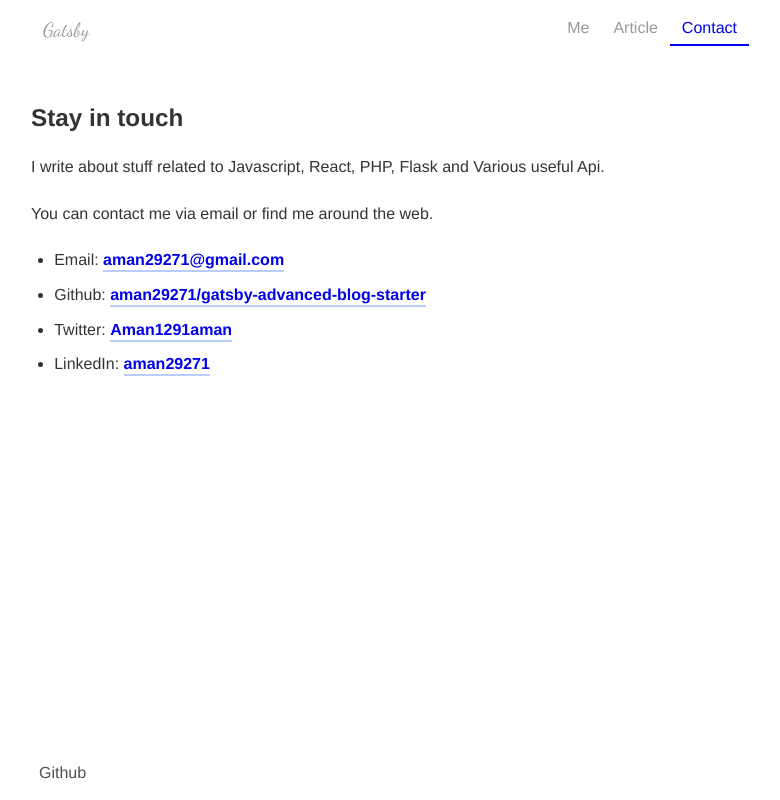
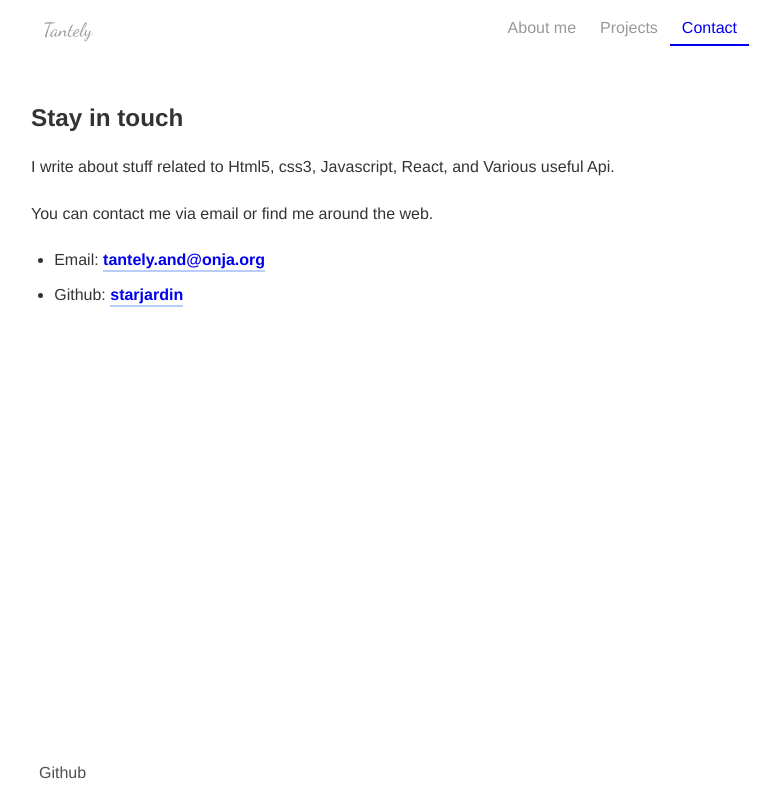
Before and after one commit to starjardin/gatsby-portfolio, a Gatsby site: page /contact in a window 1280 px wide. Shown: the whole page, without its empty margins (250-1030 px from the left). Built offline with nearby package versions, Linux system fonts and the light colour scheme; Gatsby itself is replaced by a stand-in of ours; some packages are replaced by stand-ins of ours.

Commit message:
edited email address, github name and about me

```diff
--- a/data/siteConfig.js
+++ b/data/siteConfig.js
@@ -1,45 +1,43 @@
 const config = {
-    siteTitle: "Gatsby", // Site title.
-    siteShortDesc: "Gatsby advanced starter blog",
-    siteLogo: "/logos/logo-1024.png", // Logo used for SEO and manifest.
-    siteUrl: "https://www.example.com", // Domain of your website without pathPrefix.
-    siteDescription: "A GatsbyJS stater with Advanced design in mind.", // Website description used for RSS feeds/meta description tag.
-    siteRss: "/rss.xml", // Path to the RSS file.
-    googleAnalyticsID: "UA-47311644-5", // GA tracking ID.
-    postDefaultCategoryID: "Tech", // Default category for posts.
-    dateFromFormat: "YYYY-MM-DD", // Date format used in the frontmatter.
-    dateFormat: "DD/MM/YYYY", // Date format for display.
-    userName: "Gatsby", // Username to display in the author segment.
-    userEmail: "aman29271@gmail.com", // Email used for RSS feed's author segment
-    userLocation: "India", // User location to display in the author segment.
-    userAvatar: "", // User avatar to display in the author segment.
+	siteTitle: 'Gatsby', // Site title.
+	siteShortDesc: 'Gatsby advanced starter blog',
+	siteLogo: '/logos/logo-1024.png', // Logo used for SEO and manifest.
+	siteUrl: 'https://www.example.com', // Domain of your website without pathPrefix.
+	siteDescription: 'A GatsbyJS stater with Advanced design in mind.', // Website description used for RSS feeds/meta description tag.
+	siteRss: '/rss.xml', // Path to the RSS file.
+	googleAnalyticsID: 'UA-47311644-5', // GA tracking ID.
+	postDefaultCategoryID: 'Tech', // Default category for posts.
+	dateFromFormat: 'YYYY-MM-DD', // Date format used in the frontmatter.
+	dateFormat: 'DD/MM/YYYY', // Date format for display.
+	userName: 'Tantely', // Username to display in the author segment.
+	userEmail: 'tantely.and@onja.org', // Email used for RSS feed's author segment
+	userLocation: 'Madagascar', // User location to display in the author segment.
+	userAvatar: '', // User avatar to display in the author segment.
 	userDescription:
 		"Yeah, I like animals better than people sometimes... Especially dogs. Dogs are the best. Every time you come home, they act like they haven't seen you in a year. And the good thing about dogs... is they got different dogs for different people.", // User description to display in the author segment.
 	// Links to social profiles/projects you want to display in the author segment/navigation bar.
 	userLinks: [
 		{
-        label: "github",
-        username: "aman29271/gatsby-advanced-blog-starter",
+			label: 'github',
+			username: 'starjardin'
 		},
 		{
-        label: "twitter",
-        username: "Aman1291aman",
+			label: 'twitter',
+			username: 'Honey'
 		},
 		{
-          label: "linkedIn",
-          username: "aman29271",
+			label: 'linkedIn',
+			username: 'aman29271'
 		}
 	],
-    copyright: "Copyright © 2019. Advanced User", // Copyright string for the footer of the website and RSS feed.
-    themeColor: "#c62828", // Used for setting manifest and progress theme colors.
-    backgroundColor: "#e0e0e0" // Used for setting manifest background color.
-  };
+	copyright: 'Copyright © 2019. Advanced User', // Copyright string for the footer of the website and RSS feed.
+	themeColor: '#c62828', // Used for setting manifest and progress theme colors.
+	backgroundColor: '#e0e0e0' // Used for setting manifest background color.
+}
 // Make sure siteUrl doesn't have an ending forward slash
-if (config.siteUrl.substr(-1) === "/")
-config.siteUrl = config.siteUrl.slice(0, -1);
+if (config.siteUrl.substr(-1) === '/') config.siteUrl = config.siteUrl.slice(0, -1)
 
 // Make sure siteRss has a starting forward slash
-if (config.siteRss && config.siteRss[0] !== "/")
-config.siteRss = `/${config.siteRss}`;
+if (config.siteRss && config.siteRss[0] !== '/') config.siteRss = `/${config.siteRss}`
 
-module.exports = config;
+module.exports = config
--- a/public/page-data/about/page-data.json
+++ b/public/page-data/about/page-data.json
@@ -1 +1 @@
-{"componentChunkName":"component---src-pages-about-js","path":"/about/","result":{"pageContext":{}},"staticQueryHashes":["2199005656","2510540673"]}
+{"componentChunkName":"component---src-pages-about-js","path":"/about/","result":{"pageContext":{}},"staticQueryHashes":["2199005656","354268898"]}
--- a/public/page-data/contact/page-data.json
+++ b/public/page-data/contact/page-data.json
@@ -1 +1 @@
-{"componentChunkName":"component---src-pages-contact-js","path":"/contact/","webpackCompilationHash":"9184727d4eaabf167010","result":{"data":{"site":{"siteMetadata":{"Email":"aman29271@gmail.com","githubUsername":"aman29271","twitterUsername":"Aman1291aman","linkedInUsername":"aman29271"}}},"pageContext":{"isCreatedByStatefulCreatePages":true}}}
+{"componentChunkName":"component---src-pages-contact-js","path":"/contact/","result":{"pageContext":{}},"staticQueryHashes":["2199005656","2542273909"]}
--- a/public/page-data/dev-404-page/page-data.json
+++ b/public/page-data/dev-404-page/page-data.json
@@ -1 +1 @@
-{"componentChunkName":"component---cache-dev-404-page-js","path":"/dev-404-page/","result":{"data":{"allSitePage":{"nodes":[{"path":"/blog/fileapi"},{"path":"/blog/react"},{"path":"/blog/gatsby"},{"path":"/blog/xmlhttp"},{"path":"/tags/javascript"},{"path":"/tags/api"},{"path":"/404/"},{"path":"/about/"},{"path":"/blog/"},{"path":"/contact/"},{"path":"/"},{"path":"/404.html"}]}},"pageContext":{}},"staticQueryHashes":[]}
+{"componentChunkName":"component---cache-dev-404-page-js","path":"/dev-404-page/","result":{"data":{"allSitePage":{"nodes":[{"path":"/blog/fileapi"},{"path":"/blog/gatsby"},{"path":"/blog/react"},{"path":"/blog/xmlhttp"},{"path":"/tags/javascript"},{"path":"/tags/api"},{"path":"/404/"},{"path":"/about/"},{"path":"/blog/"},{"path":"/contact/"},{"path":"/"},{"path":"/404.html"}]}},"pageContext":{}},"staticQueryHashes":[]}
--- a/public/page-data/sq/d/2199005656.json
+++ b/public/page-data/sq/d/2199005656.json
@@ -1 +1 @@
-{"data":{"site":{"siteMetadata":{"title":"Gatsby","author":"Gatsby"}}}}
+{"data":{"site":{"siteMetadata":{"title":"Gatsby","author":"Tantely"}}}}
--- a/public/page-data/sq/d/2510540673.json
+++ b/public/page-data/sq/d/2510540673.json
@@ -1 +1 @@
-{"data":{"site":{"siteMetadata":{"githubUsername":"aman29271/gatsby-advanced-blog-starter","twitterUsername":"Aman1291aman","linkedInUsername":"aman29271"}}}}
+{"data":{"site":{"siteMetadata":{"githubUsername":"starjardin/gatsby-portfolio","twitterUsername":"Aman1291aman","linkedInUsername":"aman29271"}}}}
--- /dev/null
+++ b/public/page-data/sq/d/2542273909.json
@@ -0,0 +1 @@
+{"data":{"site":{"siteMetadata":{"Email":"tantely.and@onja.org","githubUsername":"starjardin"}}}}
--- a/public/page-data/sq/d/2900857611.json
+++ b/public/page-data/sq/d/2900857611.json
@@ -1 +1 @@
-{"data":{"site":{"siteMetadata":{"defaultTitle":"Gatsby","title":"Gatsby","defaultDescription":"A GatsbyJS stater with Advanced design in mind.","siteUrl":"https://www.example.com","defaultImage":"/logos/logo-1024.png","twitterUsername":"Aman1291aman"}}}}
+{"data":{"site":{"siteMetadata":{"defaultTitle":"Gatsby","title":"Gatsby","defaultDescription":"A GatsbyJS stater with Advanced design in mind.","siteUrl":"https://www.example.com","defaultImage":"/logos/logo-1024.png","twitterUsername":"Honey"}}}}
--- a/public/page-data/sq/d/3026985611.json
+++ b/public/page-data/sq/d/3026985611.json
@@ -1 +1 @@
-{"data":{"site":{"siteMetadata":{"Email":"aman29271@gmail.com","githubUsername":"aman29271/gatsby-advanced-blog-starter","twitterUsername":"Aman1291aman","linkedInUsername":"aman29271"}}}}
+{"data":{"site":{"siteMetadata":{"Email":"aman29271@gmail.com","githubUsername":"starjardin/gatsby-portfolio","twitterUsername":"Aman1291aman","linkedInUsername":"aman29271"}}}}
--- /dev/null
+++ b/public/page-data/sq/d/354268898.json
@@ -0,0 +1 @@
+{"data":{"site":{"siteMetadata":{"githubUsername":"starjardin"}}}}
--- a/src/components/header.js
+++ b/src/components/header.js
@@ -24,12 +24,12 @@ const Header = () => {
 					</li>
 					<li>
 						<Link to='/about' activeClassName={headerStyles.active_nav_list}>
-							Me
+							About me
 						</Link>
 					</li>
 					<li>
 						<Link to='/blog' activeClassName={headerStyles.active_nav_list}>
-							Article
+							Projects
 						</Link>
 					</li>
 					<li>
--- a/src/pages/contact.js
+++ b/src/pages/contact.js
@@ -1,35 +1,50 @@
 import React from 'react'
-import {graphql,useStaticQuery } from 'gatsby'
+import { graphql, useStaticQuery } from 'gatsby'
 import Layout from '../components/layout'
 import contactStyle from '../components/modules/contact.module.scss'
 import Helmet from 'react-helmet'
 import config from '../../data/siteConfig'
- const Contact = ()=>{
+
+const Contact = () => {
 	const data = useStaticQuery(graphql`
-     query{
-         site{
-             siteMetadata{
+		query {
+			site {
+				siteMetadata {
 					Email
 					githubUsername
-                 twitterUsername
-                 linkedInUsername
 				}
 			}
 		}
 	`)
-     const { Email,githubUsername,twitterUsername,linkedInUsername} = data.site.siteMetadata
-     return(
+	const { Email, githubUsername: starjardin } = data.site.siteMetadata
+	return (
 		<Layout>
-             <Helmet title={`Contact - ${config.userName}`}/>
+			<Helmet title={`Contact - ${config.userName}`} />
 			<div>
 				<h2 className={contactStyle.title}>Stay in touch</h2>
-             <p>I write about stuff related to Javascript, React, PHP, Flask and Various useful Api.</p>
+				<p>I write about stuff related to Html5, css3, Javascript, React, and Various useful Api.</p>
 				<p className={contactStyle.subtitle}>You can contact me via email or find me around the web.</p>
 				<ul className={contactStyle.list}>
-                 <li>Email: <a target="_blank" rel="noopener noreferrer" className={contactStyle.link} href={`mailto:${data.site.siteMetadata.Email}`}>{Email}</a></li>
-                 <li>Github: <a target="_blank" rel="noopener noreferrer" className={contactStyle.link} href={`https://github.com/${githubUsername}`}>{githubUsername}</a></li>
-                 <li>Twitter: <a target="_blank" rel="noopener noreferrer" className={contactStyle.link} href={`https://twitter.com/${twitterUsername}`}>{twitterUsername}</a></li>
-                 <li>LinkedIn: <a target="_blank" rel="noopener noreferrer" className={contactStyle.link} href={`https://linkedin.com/in/${linkedInUsername}`}>{linkedInUsername}</a></li>
+					<li>
+						Email:{' '}
+						<a
+							target='_blank'
+							rel='noopener noreferrer'
+							className={contactStyle.link}
+							href={`mailto:${data.site.siteMetadata.Email}`}>
+							{Email}
+						</a>
+					</li>
+					<li>
+						Github:{' '}
+						<a
+							target='_blank'
+							rel='noopener noreferrer'
+							className={contactStyle.link}
+							href={`https://github.com/${starjardin}`}>
+							{starjardin}
+						</a>
+					</li>
 				</ul>
 			</div>
 		</Layout>
```
Also changed, not shown: gatsby-node.js (+19 -20 lines), src/pages/about.js (+3 -4 lines), src/pages/blog.js (+21 -22 lines), src/pages/index.js (+10 -9 lines). Lines whose indentation alone changed are shown as unchanged.
